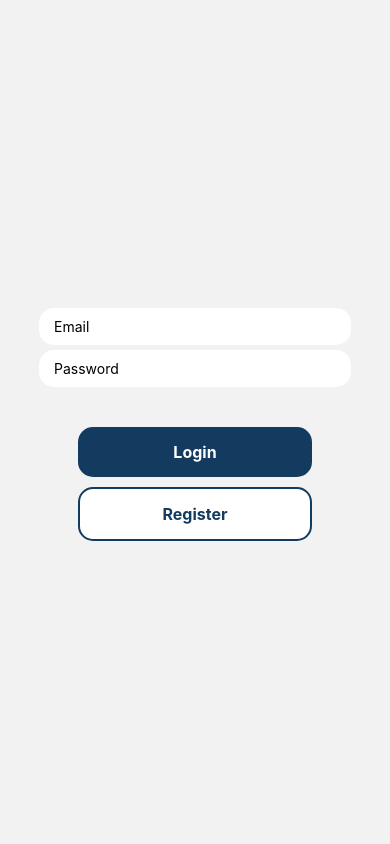
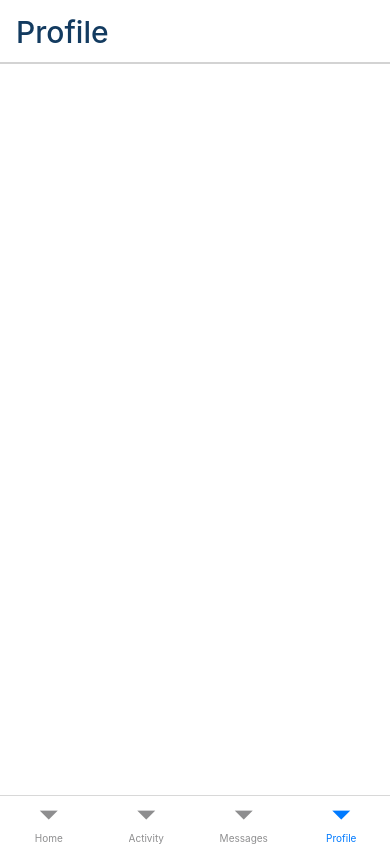
Before and after one commit to Yakobbb/Timely, a React Native app: screen /Profile in a window 390 px wide. Before the commit this address had no page. Built offline with nearby package versions, Linux system fonts and the light colour scheme.

Commit message:
Modify home bar styling

```diff
--- a/App.js
+++ b/App.js
@@ -11,8 +11,8 @@ export default function App() {
   return (
     <NavigationContainer>
       <Stack.Navigator>
+        <Stack.Screen options={{headerShown: false}} name = "HomeNavBar" component={NavBarTabs} />
         <Stack.Screen options={{headerShown: false}} name = "Login" component={LoginScreen} />
-        <Stack.Screen name = "HomeNavBar" component={NavBarTabs} />
       </Stack.Navigator>
     </NavigationContainer>
   );
--- a/screens/Home.js
+++ b/screens/Home.js
@@ -11,4 +11,8 @@ const HomeScreen = () => {
 
 export default HomeScreen
 
-const styles = StyleSheet.create({})
+const styles = StyleSheet.create({
+    container: {
+
+    }
+})
--- a/screens/NavBar.js
+++ b/screens/NavBar.js
@@ -12,12 +12,24 @@ const Tab = createBottomTabNavigator();
 const NavBarTabs = () => {
   return (
     <Tab.Navigator>
-        <Tab.Screen name="Home" component={HomeScreen} />
-        <Tab.Screen name="Activity" component={ActivityScreen} />
-        <Tab.Screen name="Messages" component={MessagesScreen} />
-        <Tab.Screen name="Profile" component={ProfileScreen} />
+        <Tab.Screen name="Home" component={HomeScreen} options={headerStyle}/>
+        <Tab.Screen name="Activity" component={ActivityScreen} options={headerStyle}/>
+        <Tab.Screen name="Messages" component={MessagesScreen} options={headerStyle}/>
+        <Tab.Screen name="Profile" component={ProfileScreen} options={headerStyle}/>
     </Tab.Navigator>
   );
 }
 
 export default NavBarTabs
+
+const headerStyle = {
+  headerTitleAlign: 'left',
+  headerStyle: {
+    borderBottomWidth: 2,
+    borderBottomColor: 'lightgrey'
+  },
+  headerTitleStyle: {
+    color: '#133B60',
+    fontSize: 30,
+  }
+  }
--- a/screens/Profile.js
+++ b/screens/Profile.js
@@ -1,14 +1,25 @@
 import React from "react";
-import { StyleSheet, Text, View } from "react-native";
+import { ScrollView, StyleSheet, Text, View } from "react-native";
+import { SafeAreaView } from "react-native-safe-area-context";
 
 const ProfileScreen = () => {
     return (
-        <View>
-            <Text>Profile screen</Text>
-        </View>
+        <SafeAreaView style={{flex: 1, backgroundColor:'white'}}>
+            <ScrollView style={styles.container}
+            contentContainerStyle={{justifyContent: 'center', alignItems: 'center'}}
+            showsVerticalScrollIndicator={false}>
+
+            </ScrollView>
+        </SafeAreaView>
     )
 }
 
 export default ProfileScreen
 
-const styles = StyleSheet.create({})
+const styles = StyleSheet.create({
+    container: {
+        flex: 1,
+        backgroundColor: 'white',
+        padding: 20
+    }
+})
```
